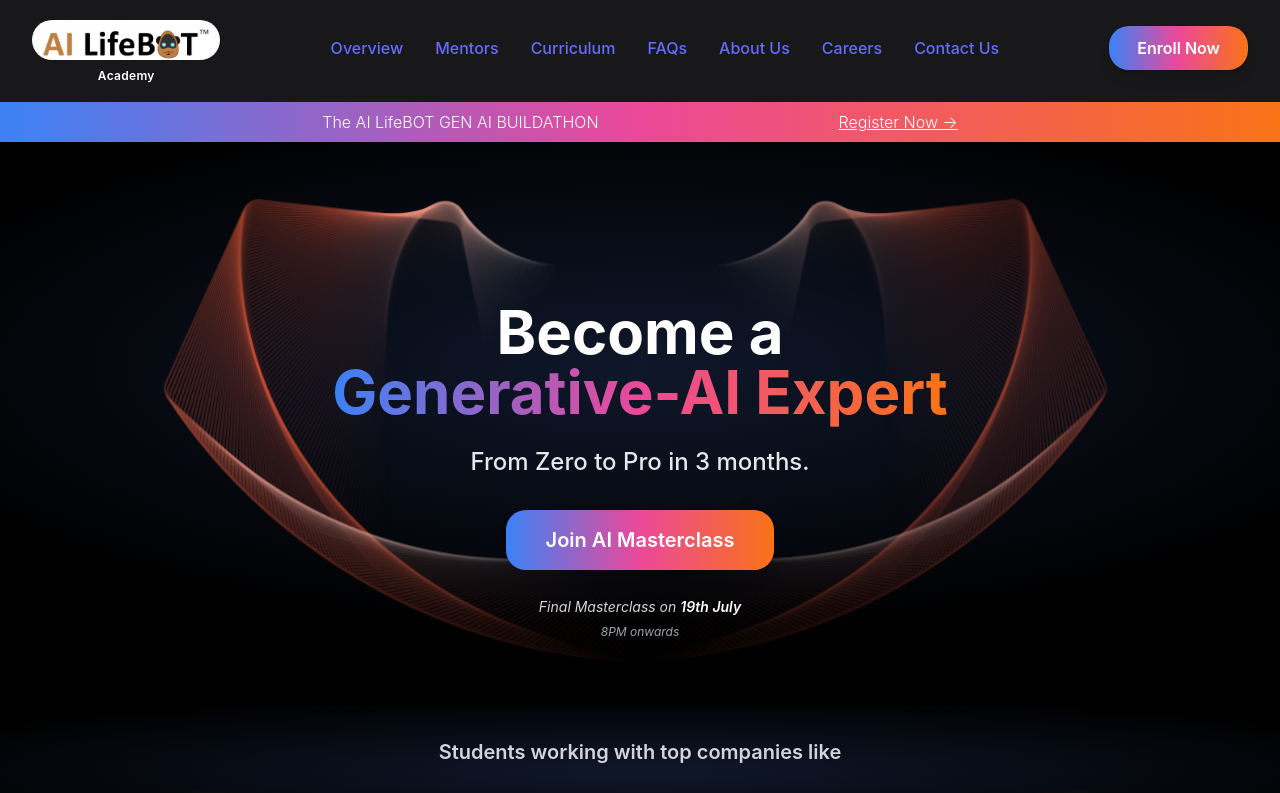
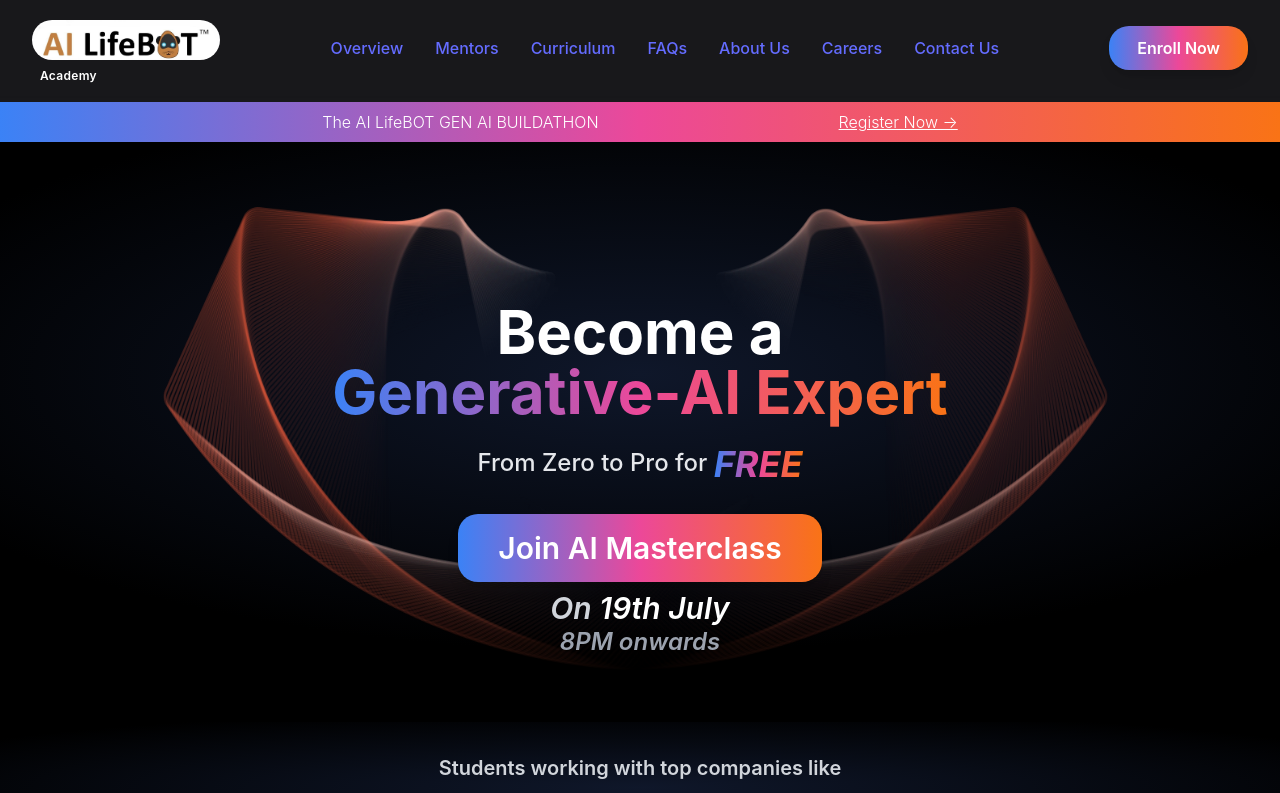
Before and after one commit to AP9305/LMS, a React (Vite) app in the folder modern-100x/: page / in a window 1280 px wide. Shown: the top 793 px of the page. Built offline with nearby package versions, Linux system fonts and the light colour scheme.

Commit message:
feat: update hero subtitle, header logo alignment, and various UI tweaks

```diff
--- a/modern-100x/src/components/Header.tsx
+++ b/modern-100x/src/components/Header.tsx
@@ -23,10 +23,10 @@
     <>
       <header className="w-full flex items-center justify-between px-4 sm:px-8 py-3 sm:py-4 bg-white dark:bg-[#18181b] shadow-sm fixed top-0 left-0 z-50 h-[80px] sm:h-[96px]">
     <div className="flex items-center select-none">
-          <div className="flex flex-col items-center">
+          <div className="flex flex-col items-start">
             <img src="/ailifebot logo.jpg" alt="AI LifeBOT Logo" className="h-8 sm:h-10 w-auto object-contain mb-1 rounded-full mt-2" />
-        <span className="text-xs text-white font-semibold tracking-wide mt-1">Academy</span>
-      </div>
+            <span className="text-xs text-white font-semibold tracking-wide mt-1 ml-2">Academy</span>
+          </div>
     </div>
     <nav className="hidden md:flex gap-4 sm:gap-8 text-sm sm:text-base font-medium text-[#222] dark:text-[#bdbdbd]">
           <a href="#overview" className="hover:bg-gradient-to-r hover:from-blue-500 hover:via-pink-500 hover:to-orange-500 hover:bg-clip-text hover:text-transparent transition-colors">Overview</a>
@@ -79,7 +79,7 @@
         </div>
       )}
     </>
-  );
+);
 };
 
 export default Header;
--- a/modern-100x/src/components/Hero.tsx
+++ b/modern-100x/src/components/Hero.tsx
@@ -27,22 +27,22 @@
         <span className="bg-gradient-to-r from-blue-500 via-pink-500 to-orange-500 bg-clip-text text-transparent">Generative-AI Expert</span>
       </h1>
       <p className="mt-4 sm:mt-6 text-base sm:text-xl md:text-2xl text-center text-gray-200 font-medium">
-        From Zero to Pro in 3 months.<br />
+        From Zero to Pro for <span className="italic bg-gradient-to-r from-blue-500 via-pink-500 to-orange-500 bg-clip-text text-transparent align-middle inline-block" style={{ fontSize: '2.25rem', fontWeight: 700, verticalAlign: 'middle', lineHeight: 1 }}>FREE</span>
       </p>
       <div className="mt-6 sm:mt-8 flex flex-col gap-3 sm:gap-4 items-center">
         <a
           href="https://tally.so/r/w8V2R5"
           target="_blank"
           rel="noopener noreferrer"
-          className="px-10 py-4 bg-gradient-to-r from-blue-500 via-pink-500 to-orange-500 text-white rounded-xl font-semibold text-xl shadow-lg hover:from-blue-600 hover:via-pink-600 hover:to-orange-600 transition luxury-btn"
+          className="px-10 py-4 bg-gradient-to-r from-blue-500 via-pink-500 to-orange-500 text-white rounded-xl font-semibold text-3xl shadow-lg hover:from-blue-600 hover:via-pink-600 hover:to-orange-600 transition luxury-btn"
         >
           Join AI Masterclass
         </a>
       </div>
-      <div className="mt-4 sm:mt-6 text-center">
-        <span className="text-gray-300 italic text-xs sm:text-sm">Final Masterclass on <span className="font-semibold text-white">19th July</span></span>
+      <div className="mt-1 sm:mt-2 text-center">
+        <span className="text-gray-300 italic font-semibold text-2xl sm:text-2xl md:text-3xl">On <span className="text-white">19th July</span></span>
         <br />
-        <span className="text-gray-400 italic text-[10px] sm:text-xs">8PM onwards</span>
+        <span className="text-gray-400 italic font-semibold text-xl sm:text-xl md:text-2xl">8PM onwards</span>
       </div>
     </div>
   </section>
```
Also changed, not shown: 1 other file (tests, documents, lock files or other folders).
